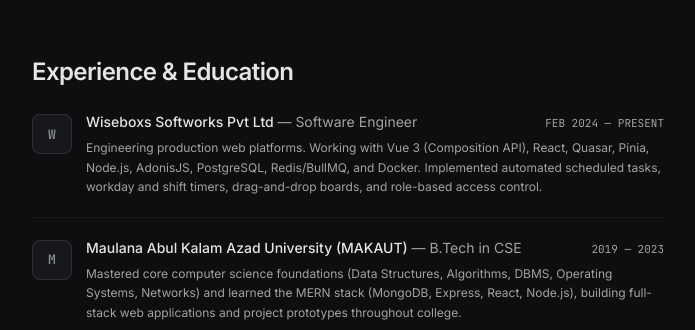
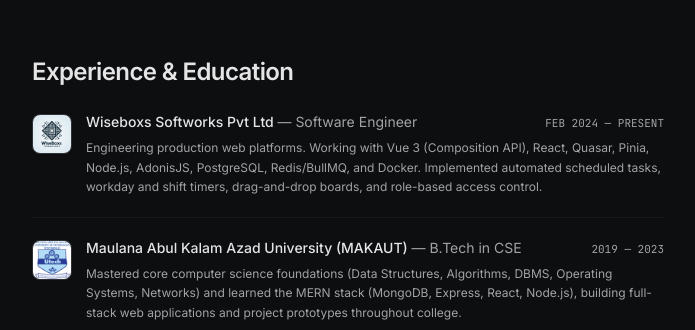
Before and after one commit to SomnathKar000/Porifolio, a React (Vite) app: page / in a window 1280 px wide. Shown: the part 1671-2001 px from the top of the page, without its empty margins (292-987 px from the left). Built offline with nearby package versions, Linux system fonts and the light colour scheme; no server answers.

Commit message:
feat: add company logos and LinkedIn links to experience section in AboutView

```diff
--- a/src/views/AboutView.tsx
+++ b/src/views/AboutView.tsx
@@ -266,15 +266,30 @@ export const AboutView: React.FC = () => {
           {/* Experience Item 1: Wiseboxs */}
           <div className="flex flex-col gap-1.5 pb-5 border-b border-white/5">
             <div className="flex items-start gap-3.5">
-              <div className="w-10 h-10 rounded-lg bg-[#16181c] border border-white/10 flex items-center justify-center shrink-0 overflow-hidden text-text-muted mt-0.5">
-                <span className="font-mono text-[13px] font-semibold text-text-muted">
-                  W
-                </span>
-              </div>
+              <a
+                href="https://www.linkedin.com/company/wiseboxs/home/"
+                target="_blank"
+                rel="noopener noreferrer"
+                aria-label="Wiseboxs Softworks LinkedIn Profile"
+                className="w-10 h-10 rounded-lg bg-[#16181c] border border-white/10 hover:border-white/30 flex items-center justify-center shrink-0 overflow-hidden mt-0.5 transition-all group/logo cursor-pointer shadow-sm hover:scale-105"
+              >
+                <img
+                  src="/images/experience_and_education/wiseboxs_logo.jpeg"
+                  alt="Wiseboxs Softworks Logo"
+                  className="w-full h-full object-cover group-hover/logo:opacity-90 transition-opacity"
+                />
+              </a>
               <div className="flex flex-col gap-1.5 flex-1 min-w-0">
                 <div className="flex flex-col sm:flex-row sm:items-baseline justify-between gap-1">
                   <h3 className="text-sm font-medium text-neutral-200">
-                    Wiseboxs Softworks Pvt Ltd{" "}
+                    <a
+                      href="https://www.linkedin.com/company/wiseboxs/home/"
+                      target="_blank"
+                      rel="noopener noreferrer"
+                      className="hover:text-white transition-colors hover:underline decoration-white/20 underline-offset-2"
+                    >
+                      Wiseboxs Softworks Pvt Ltd
+                    </a>{" "}
                     <span className="font-normal text-neutral-400">
                       — Software Engineer
                     </span>
@@ -293,15 +308,30 @@ export const AboutView: React.FC = () => {
           {/* Experience Item 2: MAKAUT */}
           <div className="flex flex-col gap-1.5">
             <div className="flex items-start gap-3.5">
-              <div className="w-10 h-10 rounded-lg bg-[#16181c] border border-white/10 flex items-center justify-center shrink-0 overflow-hidden text-text-muted mt-0.5">
-                <span className="font-mono text-[13px] font-semibold text-text-muted">
-                  M
-                </span>
-              </div>
+              <a
+                href="https://www.linkedin.com/school/maulana-abul-kalam-azad-university-of-technology-west-bengal/home/"
+                target="_blank"
+                rel="noopener noreferrer"
+                aria-label="MAKAUT LinkedIn Profile"
+                className="w-10 h-10 rounded-lg bg-[#16181c] border border-white/10 hover:border-white/30 flex items-center justify-center shrink-0 overflow-hidden mt-0.5 transition-all group/logo cursor-pointer shadow-sm hover:scale-105"
+              >
+                <img
+                  src="/images/experience_and_education/maulana_abul_kalam_azad_university_of_technology_west_bengal_logo.jpeg"
+                  alt="MAKAUT Logo"
+                  className="w-full h-full object-cover group-hover/logo:opacity-90 transition-opacity"
+                />
+              </a>
               <div className="flex flex-col gap-1.5 flex-1 min-w-0">
                 <div className="flex flex-col sm:flex-row sm:items-baseline justify-between gap-1">
                   <h3 className="text-sm font-medium text-neutral-200">
-                    Maulana Abul Kalam Azad University (MAKAUT){" "}
+                    <a
+                      href="https://www.linkedin.com/school/maulana-abul-kalam-azad-university-of-technology-west-bengal/home/"
+                      target="_blank"
+                      rel="noopener noreferrer"
+                      className="hover:text-white transition-colors hover:underline decoration-white/20 underline-offset-2"
+                    >
+                      Maulana Abul Kalam Azad University (MAKAUT)
+                    </a>{" "}
                     <span className="font-normal text-neutral-400">
                       — B.Tech in CSE
                     </span>
```
